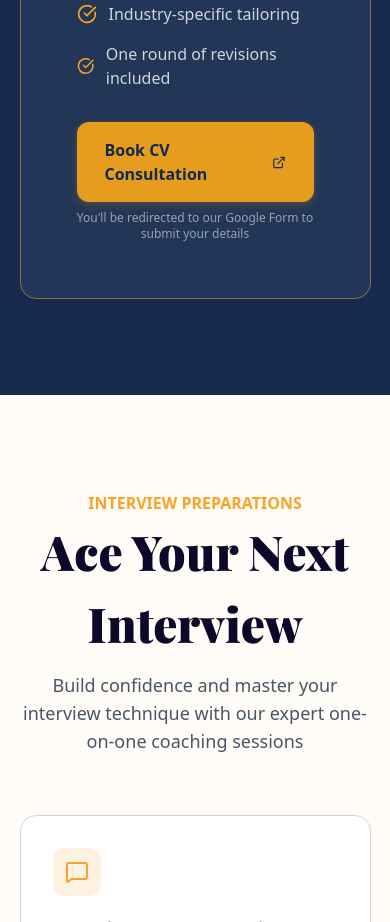
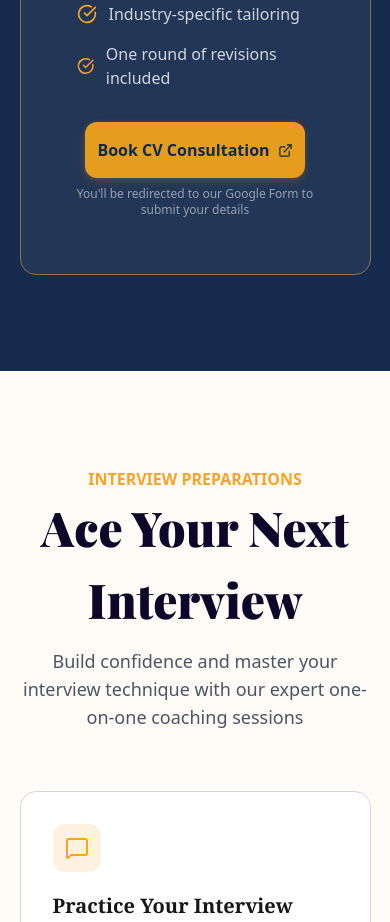
Before and after one commit to Manqoba-Mashego/career-craft, a Next.js app: page / in a window 390 px wide. Shown: the part 5280-6202 px from the top of the page. Built offline with nearby package versions, Linux system fonts and the light colour scheme.

Commit message:
CV Section responsive

```diff
--- a/components/cvSection.jsx
+++ b/components/cvSection.jsx
@@ -32,7 +32,7 @@ const CVSection = () => {
 					))}
 					</ul>
 					<div>
-						<Link href="https://docs.google.com/forms/d/e/1FAIpQLSc5Kq3siizIADxEGE34pOF1vWZUqNEjfjzWrZO1ESDCtW97Zg/viewform" target='blank' className="shadow-[0_4px_10px_rgba(230,156,29,0.18),0_0_4px_rgba(230,156,29,0.15)]  flex mx-auto items-center bg-[#e69c1d] transition-all ease-out duration-300 text-[#0F2A4A] cursor-pointer hover:bg-[#e6b71d] px-7 lg:px-10 py-4  rounded-xl gap-2 font-semibold w-fit"><span>Book CV Consultation</span> <ExternalLink size={15}/></Link>
+						<Link href="https://docs.google.com/forms/d/e/1FAIpQLSc5Kq3siizIADxEGE34pOF1vWZUqNEjfjzWrZO1ESDCtW97Zg/viewform" target='blank' className="shadow-[0_4px_10px_rgba(230,156,29,0.18),0_0_4px_rgba(230,156,29,0.15)]  flex mx-auto items-center bg-[#e69c1d] transition-all ease-out duration-300 text-[#0F2A4A] cursor-pointer hover:bg-[#e6b71d] px-3 md:px-7 lg:px-10 py-4  rounded-xl gap-2 font-semibold w-fit"><span>Book CV Consultation</span> <ExternalLink size={15}/></Link>
 						<p className='text-center text-xs text-gray-400 mt-2'>You'll be redirected to our Google Form to submit your details</p>
 					</div>
 			</div>
```
